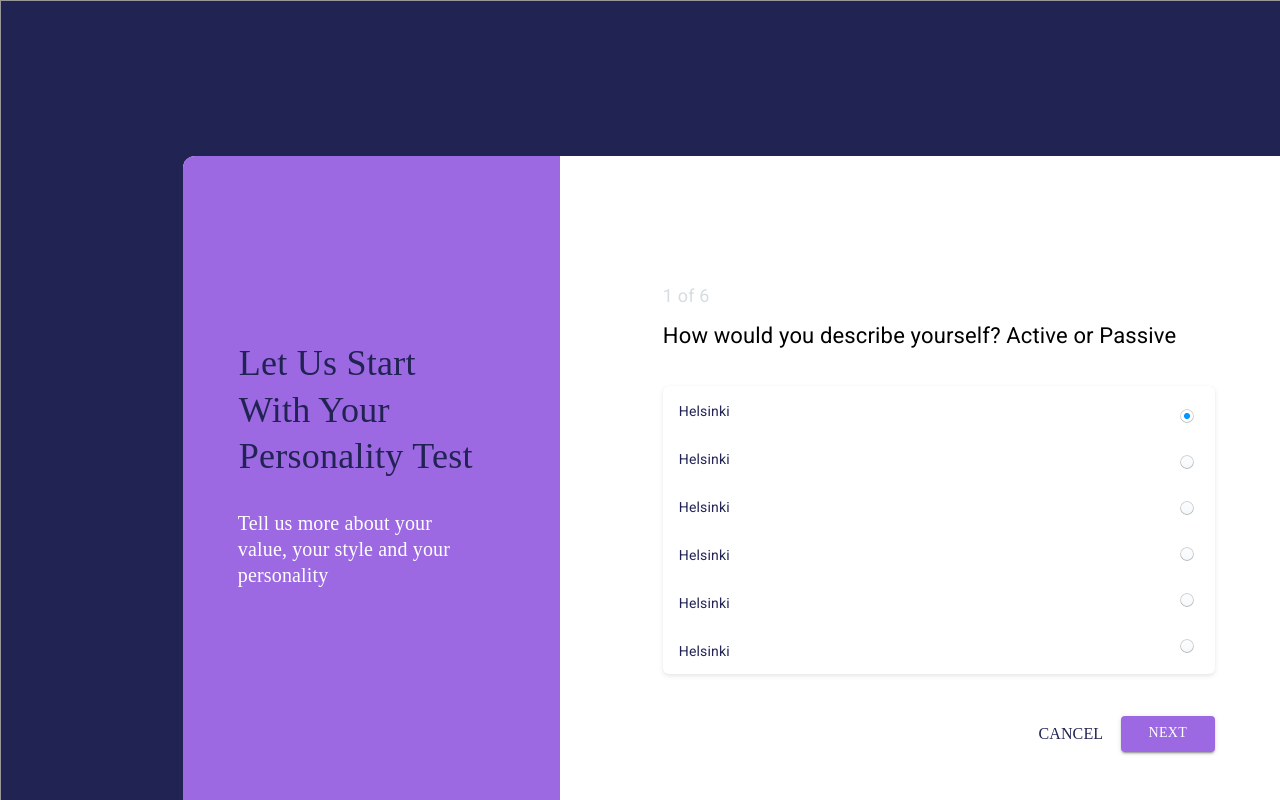
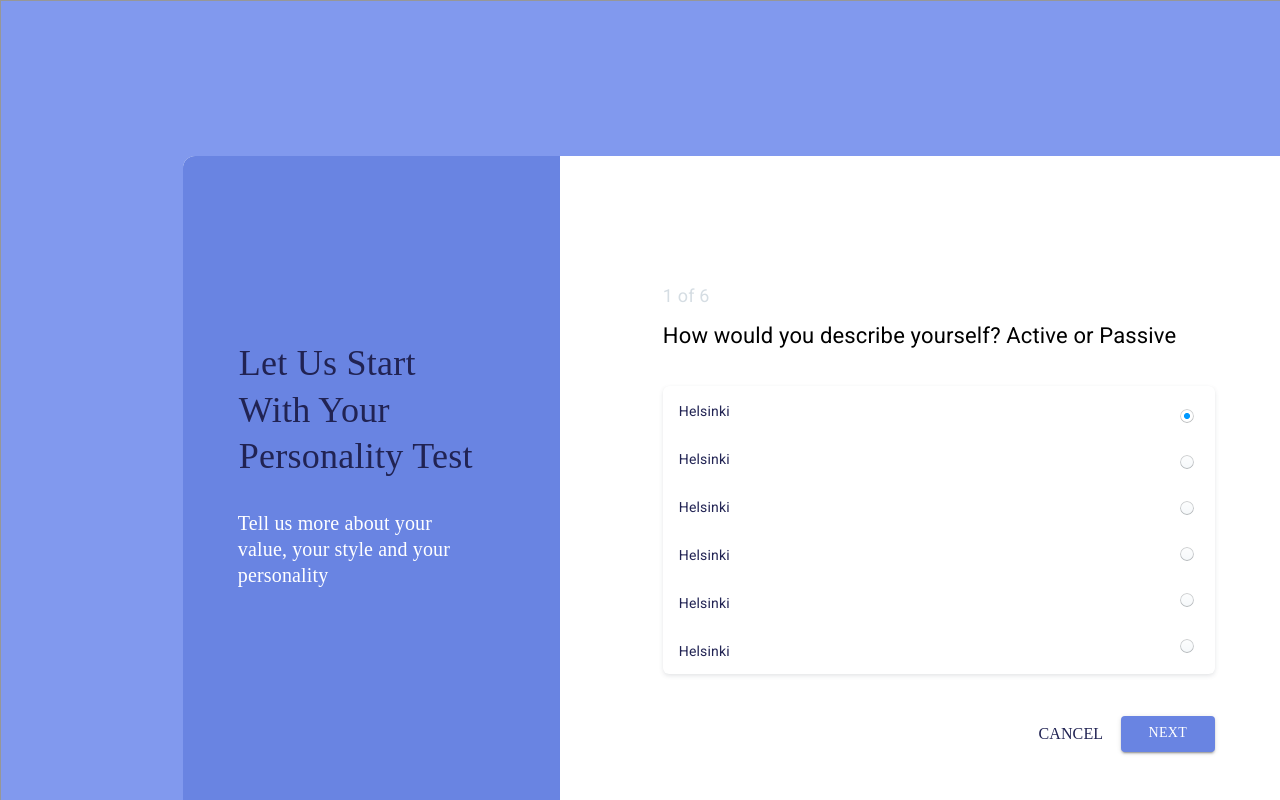
Before and after one commit to BoscoTin/COMP4021-Frontend, a Next.js app: page /questionaire in a window 1280 px wide. Shown: the top 800 px of the page. Built offline with nearby package versions, Linux system fonts and the light colour scheme.

Commit message:
change some design

```diff
--- a/pages/questionaire.js
+++ b/pages/questionaire.js
@@ -21,8 +21,11 @@ import FormControlLabel from "@material-ui/core/FormControlLabel";
   use vscode with extension intellisense would greatly help
 */
 const useStyles = makeStyles((theme) => ({
+    root:{
+
+    },
   Background:{
-      backgroundColor: theme.palette.text.primary,
+      backgroundColor: "#8199EE",
       border: "1px solid #979797",
       position: "relative",
       width: "1600px",
@@ -57,7 +60,7 @@ const useStyles = makeStyles((theme) => ({
         height: "36px",
         left: "938px",
         top: "560px",
-        background:theme.palette.primary.main
+        background: "#6984E2"
   }, rightLayerButtonBoxContainer:{
         position: "absolute",
         width: "552px",
@@ -88,7 +91,7 @@ const useStyles = makeStyles((theme) => ({
     width: "377px",
     height: "714px",
     borderRadius:"12px 0px 0px 12px",
-    background: theme.palette.primary.main
+    background: "#6984E2"
   }, leftLayerContext1:{
     position: "absolute",
     width:"256px",
```
